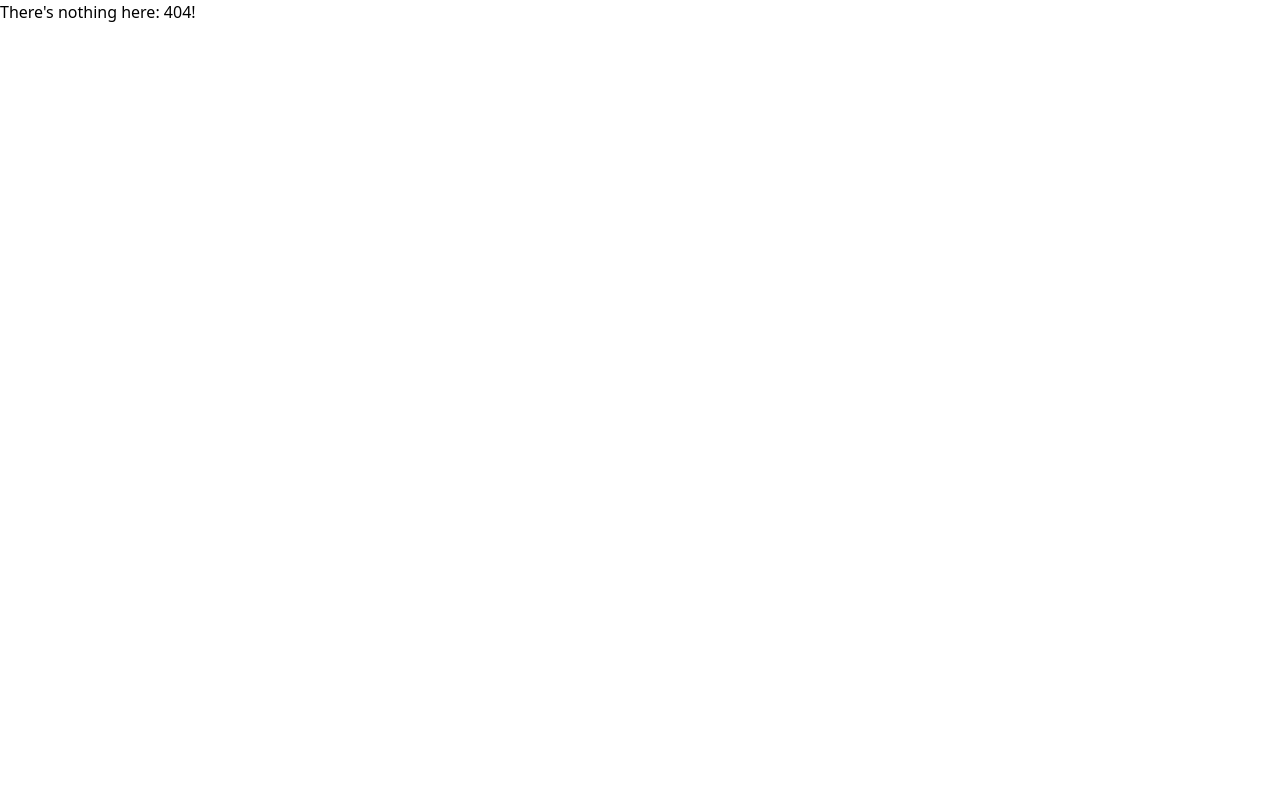
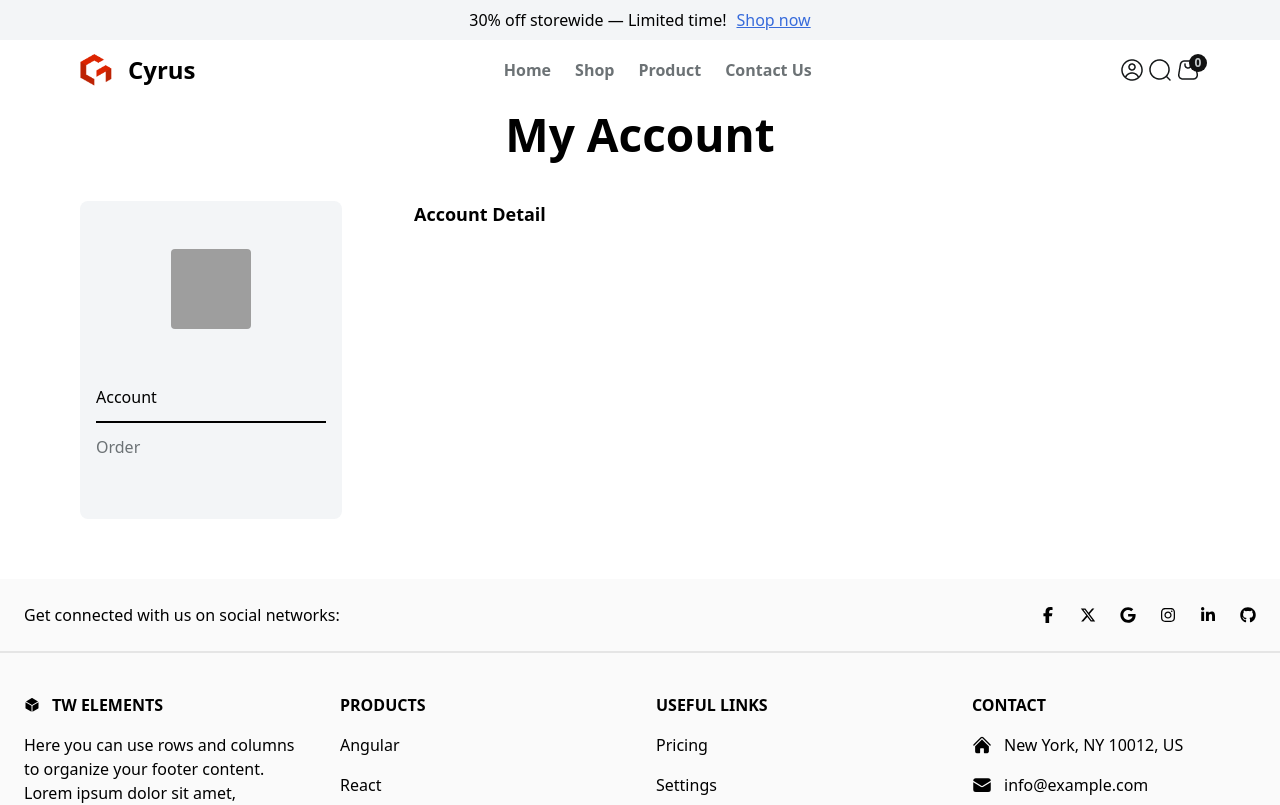
Before and after one commit to huydssparkminds/shop_user, a React (Vite) app: page /myaccount in a window 1280 px wide. Before the commit this address had no page. Shown: the top 805 px of the page. Built offline with nearby package versions, Linux system fonts and the light colour scheme; no server answers; grey boxes are pictures that could not be loaded.

Commit message:
checkout, myaccount

```diff
--- a/src/components/Layout/Header/HeaderMobile/index.tsx
+++ b/src/components/Layout/Header/HeaderMobile/index.tsx
@@ -7,18 +7,28 @@ import iconUser from "@/assets/img/user-circle.png";
 import { useCart } from "react-use-cart";
 import { NavRouter } from "@/router/route";
 import clsx from "clsx";
+import { useDispatch, useSelector } from "react-redux";
+import { RootState } from "@/redux/store";
+import { logout } from "@/redux/userSlice/UserSlice";
 
 interface HeaderMobileProps {
   handleCloseMobile: React.MouseEventHandler<HTMLButtonElement>;
   openMenu: boolean;
 }
 
-const HeaderMobile: React.FC<HeaderMobileProps> = ({ handleCloseMobile, openMenu }) => {
+const HeaderMobile: React.FC<HeaderMobileProps> = ({
+  handleCloseMobile,
+  openMenu,
+}) => {
   const { totalUniqueItems } = useCart();
-
+  const user = useSelector((state: RootState) => state.user.user);
+  const dispatch = useDispatch()
   return (
     <>
-      <div className={clsx(style.menuMobile,{[style.menuMobileOpen]: openMenu}  )}>
+      <div
+        className={clsx(style.menuMobile, {
+          [style.menuMobileOpen]: openMenu,
+        })}>
         <div className={style.headerMobile}>
           <Link className={style.logo} to={"/"}>
             Cyrus
@@ -31,7 +41,7 @@ const HeaderMobile: React.FC<HeaderMobileProps> = ({ handleCloseMobile, openMenu
 
         <div className={style.navLink}>
           <ul>
-            {NavRouter.map((e,i) => (
+            {NavRouter.map((e, i) => (
               <li key={i}>
                 <Link to={e.path}>{e.title}</Link>
               </li>
@@ -39,12 +49,20 @@ const HeaderMobile: React.FC<HeaderMobileProps> = ({ handleCloseMobile, openMenu
           </ul>
         </div>
 
-        <div className={style.LoginMobile}>
-          <button className={style.btnLogin}>Login</button>
-        </div>
+        {user ? (
+          <div className={style.LoginMobile}>
+            <button onClick={() => dispatch(logout())} className={style.btnLogin}>Logout</button>
+          </div>
+        ) : (
+          <div className={style.LoginMobile}>
+            <button className={style.btnLogin}>
+              <Link to={'/login'}>Login</Link>
+            </button>
+          </div>
+        )}
 
         <div className={style.controlBottom}>
-            <button className={`${style.btnIcon} ${style.hideOnMobile}`}>
+          <button className={`${style.btnIcon} ${style.hideOnMobile}`}>
             <img src={iconUser} alt="" />
           </button>
           <button className={`${style.btnIcon} ${style.hideOnMobile}`}>
--- a/src/components/Layout/Header/HeaderMobile/style.module.scss
+++ b/src/components/Layout/Header/HeaderMobile/style.module.scss
@@ -53,7 +53,6 @@
 
     .LoginMobile{
         margin-top: 12px;
-        padding-left: 10px;
         padding-bottom: 24px;
 
         .btnLogin{
--- a/src/components/ui/ControlRight/index.tsx
+++ b/src/components/ui/ControlRight/index.tsx
@@ -13,20 +13,25 @@ import { RootState } from "@/redux/store";
 const ControlRight = () => {
   const { totalUniqueItems } = useCart();
 
-  const isLoggin = useSelector((state: RootState) => state.user.isLoggin);
+  const isLoggin = useSelector((state: RootState) => state.user.user);
   const dispatch = useDispatch();
 
   const renderIcon = () => {
     if (isLoggin) {
       return (
-        <Dropdown.Item onClick={() => dispatch(logout())} key="signout">
-          <p>Sign out</p>
-        </Dropdown.Item>
+        <>
+          <Dropdown.Item key="account">
+            <Link to={"/myaccount"}>My Account</Link>
+          </Dropdown.Item>
+          <Dropdown.Item onClick={() => dispatch(logout())} key="signout">
+            <p>Sign out</p>
+          </Dropdown.Item>
+        </>
       );
     } else {
       return (
         <Dropdown.Item key="login">
-          <Link to='/login'>Login</Link>
+          <Link to="/login">Login</Link>
         </Dropdown.Item>
       );
     }
@@ -44,7 +49,6 @@ const ControlRight = () => {
           />
         }
         inline>
-        <Dropdown.Item key="account">My Account</Dropdown.Item>
         <Dropdown.Divider />
         {renderIcon()}
       </Dropdown>
--- a/src/page/Cart/Checkout/Checkout.tsx
+++ b/src/page/Cart/Checkout/Checkout.tsx
@@ -78,6 +78,7 @@ const Checkout = ({ setTabSelect, total, setOrderSucess }: Props) => {
   };
   return (
     <form className={style.form} onSubmit={handleSubmit(onSubmit)}>
+    <div className={style.formInfo}>
         <div className={style.contact}>
           <h1>Contact Infomation</h1>
           <div className="flex flex-col gap-4">
@@ -158,6 +159,7 @@ const Checkout = ({ setTabSelect, total, setOrderSucess }: Props) => {
             </div>
           </div>
         </div>
+    </div>
 
       <div className={style.btnOrder}>
         <Button type="submit" color={"dark"}>
--- a/src/page/Cart/Checkout/style.module.scss
+++ b/src/page/Cart/Checkout/style.module.scss
@@ -1,46 +1,68 @@
+@import "@/style/reponsive";
 
-.form{
-    display: grid;
-    grid-template-columns: repeat(2, 1fr);
+.form {
     width: 100%;
     margin-top: 2rem;
+    padding-bottom: 3rem;
 
-    padding-bottom: 3rem;
-    .contact{
+    .formInfo {
+        display: flex;
+
+        @include respond-to(mobile) {
+            flex-direction: column;
+        }
+
+        .contact {
             padding: 1rem;
             flex: 1;
             border-radius: 4px;
             border: 1px solid #e3e8ea;
 
-        h1{
+            h1 {
                 font-weight: 600;
-            margin-bottom:1rem;
+                margin-bottom: 1rem;
                 font-size: 18px;
             }
         }
-    .shipping{
+
+        .shipping {
             padding: 1rem;
             flex: 1;
             margin-left: 1rem;
             border-radius: 4px;
             border: 1px solid #e3e8ea;
 
-        h1{
+            @include respond-to(mobile) {
+                margin-left: 0;
+                margin-top: 10px;
+            }
+
+            h1 {
                 font-weight: 600;
-            margin-bottom:1rem;
+                margin-bottom: 1rem;
                 font-size: 18px;
             }
         }
+    }
+
+
+
+
+
     .btnOrder {
-        grid-column: 1 / -1; /* This makes the button span across the entire row */
-        grid-row: 2; /* This places the button in the second row */
+        grid-column: 1 / -1;
+        grid-row: 2;
         display: flex;
-        justify-content: center; /* Centers the button horizontally */
-        align-items: center; /* Centers the button vertically */
+        justify-content: center;
+        align-items: center;
         margin: 2rem auto 0 auto;
         width: 320px;
 
-        button{
+        @include respond-to(mobile) {
+            order: 3;
+        }
+
+        button {
             width: 100%;
         }
     }
--- /dev/null
+++ b/src/page/MyAccount/MyAccount.tsx
@@ -0,0 +1,67 @@
+import Container from "@/components/block/container/Container";
+import style from "./style.module.scss";
+import InfoAccount from "./account/InfoAccount";
+import MyOrder from "./order/MyOrder";
+import { useState } from "react";
+import { Avatar } from "flowbite-react";
+import { useSelector } from "react-redux";
+import { RootState } from "@/redux/store";
+import clsx from "clsx";
+
+type Tab = {
+  id: number;
+  name: string;
+  component: () => JSX.Element;
+};
+const tabAccount: Tab[] = [
+  {
+    id: 1,
+    name: "Account",
+    component: InfoAccount,
+  },
+  {
+    id: 2,
+    name: "Order",
+    component: MyOrder,
+  },
+];
+const MyAccount = () => {
+  const user = useSelector((state: RootState) => state.user.user);
+  const [tab, setTab] = useState<number>(tabAccount[0].id);
+  const componentTab = tabAccount.find((e) => e.id === tab);
+
+  return (
+    <Container className={style.MyAccount}>
+      <h1 className={style.title}>My Account</h1>
+      <div className={style.wrapper}>
+        <div className={style.tabsList}>
+          <div className={style.avata}>
+            <Avatar
+              img="https://w7.pngwing.com/pngs/129/292/png-transparent-female-avatar-girl-face-woman-user-flat-classy-users-icon.png"
+              size="lg"
+            />
+            <h2>{user?.username}</h2>
+          </div>
+
+          <div className={style.navItem}>
+            <ul>
+              {tabAccount &&
+                tabAccount.map((e) => (
+                  <li
+                    onClick={() => setTab(e.id)}
+                    className={clsx({ [style.activeTab]: e.id === tab })}
+                    key={e.id}>
+                    {e.name}
+                  </li>
+                ))}
+            </ul>
+          </div>
+        </div>
+
+        <div className="w-full"> {componentTab && (<componentTab.component />)} </div>
+      </div>
+    </Container>
+  );
+};
+
+export default MyAccount;
--- /dev/null
+++ b/src/page/MyAccount/account/InfoAccount.tsx
@@ -0,0 +1,40 @@
+// import { Label, TextInput } from "flowbite-react";
+import style from "./style.module.scss"
+// import { useSelector } from "react-redux";
+// import { RootState } from "@/redux/store";
+const InfoAccount = () => {
+
+  return (
+    <div className={style.infoAccount}>
+      <h1>Account Detail</h1>
+      {/* <div>
+        <div className="mb-2 block">
+          <Label htmlFor="email1" value="Your email" />
+        </div>
+        <TextInput
+          id="email1"
+          type="email"
+          placeholder="name@flowbite.com"
+          value={user?.email}
+          required
+        />
+      </div>
+      <div>
+        <div className="mb-2 block">
+          <Label htmlFor="username" value="User Name" />
+        </div>
+        <TextInput
+          id="username"
+          type="username"
+          disabled
+          value={user?.username}
+
+          placeholder="name@flowbite.com"
+          required
+        />
+      </div> */}
+    </div>
+  );
+};
+
+export default InfoAccount;
--- /dev/null
+++ b/src/page/MyAccount/account/style.module.scss
@@ -0,0 +1,7 @@
+.infoAccount{
+    h1{
+        font-weight: bold;
+        font-size: 18px;
+        margin-bottom: 10px;
+    }
+}
--- /dev/null
+++ b/src/page/MyAccount/order/MyOrder.tsx
@@ -0,0 +1,66 @@
+import { useSelector } from "react-redux";
+import style from "./style.module.scss";
+import { Table } from "flowbite-react";
+import { RootState } from "@/redux/store";
+import { useEffect, useState } from "react";
+import orderApi from "@/services/orderApi";
+import { TypeOrderSucess } from "@/models/model";
+const MyOrder = () => {
+  const user = useSelector((state: RootState) => state.user.user);
+  const [orders, setOrders] = useState<TypeOrderSucess[] | null>(null);
+
+  useEffect(() => {
+    const fetchOrder = async () => {
+      try {
+        const response = await orderApi.getOrderById(user!.id);
+        setOrders(response.data.data);
+      } catch (error) {
+        console.log(error);
+      }
+    };
+    fetchOrder();
+  }, []);
+
+  return (
+    <div className={style.myOrder}>
+      <h1>Orders Detail</h1>
+      <div className="overflow-x-auto">
+        <Table>
+          <Table.Head>
+            <Table.HeadCell>Order_id</Table.HeadCell>
+            <Table.HeadCell>Date</Table.HeadCell>
+            <Table.HeadCell>Status</Table.HeadCell>
+            <Table.HeadCell>Price</Table.HeadCell>
+            <Table.HeadCell>
+              <span className="sr-only">Edit</span>
+            </Table.HeadCell>
+          </Table.Head>
+          <Table.Body className="divide-y">
+              {orders &&
+                orders.map((e) => (
+                  <>
+                  <Table.Row className="bg-white dark:border-gray-700 dark:bg-gray-800">
+                    <Table.Cell className="whitespace-nowrap font-medium text-gray-900 dark:text-white">
+                      {e._id}
+                    </Table.Cell>
+                    <Table.Cell>{e.invoice_date}</Table.Cell>
+                    <Table.Cell>{e.status}</Table.Cell>
+                    <Table.Cell>{e.total}</Table.Cell>
+                    <Table.Cell>
+                      <a
+                        href="#"
+                        className="font-medium text-cyan-600 hover:underline dark:text-cyan-500">
+                        view
+                      </a>
+                    </Table.Cell>
+            </Table.Row>
+                  </>
+                ))}
+          </Table.Body>
+        </Table>
+      </div>
+    </div>
+  );
+};
+
+export default MyOrder;
--- /dev/null
+++ b/src/page/MyAccount/order/style.module.scss
@@ -0,0 +1,7 @@
+.myOrder{
+    h1{
+        font-weight: bold;
+        font-size: 18px;
+        margin-bottom: 10px;
+    }
+}
--- /dev/null
+++ b/src/page/MyAccount/style.module.scss
@@ -0,0 +1,67 @@
+@import "@/style/reponsive";
+
+.MyAccount {
+    margin-top: 60px;
+    margin-bottom: 60px;
+
+
+    .title {
+        text-align: center;
+        font-size: 46px;
+        font-weight: 800;
+
+        @include respond-to(mobile) {
+            font-size: 24px;
+        }
+    }
+
+    .wrapper{
+        display: flex;
+        margin-top: 2rem;
+
+        @include respond-to(mobile) {
+            flex-direction: column;
+        }
+        .tabsList{
+            max-width: 262px;
+            width: 100%;
+            border-radius: 8px;
+            padding: 3rem 1rem;
+            display: flex;
+            flex-direction: column;
+            background-color: #F3F5F7;
+            margin-right: 72px;
+            @include respond-to(mobile) {
+                margin-right: 0;
+                max-width: 100%;
+                margin-bottom: 12px;
+
+
+            }
+            .avata{
+                h2{
+                    text-align: center;
+                    font-weight: 600;
+                    margin-top: 0.75rem;
+                }
+            }
+
+            .navItem{
+                margin-top: 2rem;
+
+                li{
+                    padding: 0.75rem 0;
+                    cursor: pointer;
+                    font-weight: 500;
+                    color: #6C7275;
+                     border-bottom: 0px solid ;
+
+                }
+                .activeTab{
+                    color: black;
+                    border-bottom: 2px solid black ;
+                }
+            }
+        }
+    }
+}
--- a/src/router/route.ts
+++ b/src/router/route.ts
@@ -1,5 +1,6 @@
 import Cart from "@/page/Cart/Cart";
 import HomePage from "@/page/HomePage";
+import MyAccount from "@/page/MyAccount/MyAccount";
 import ProductDetail from "@/page/ProductDetail/ProductDetail";
 import Shop from "@/page/Shop/Shop";
 
@@ -28,6 +29,12 @@ export const PublicRoute = [
     link: true,
     component: ProductDetail,
   },
+  {
+    name: "MyAccount",
+    path: "/myaccount",
+    link: true,
+    component: MyAccount,
+  },
 ];
 
 
```
Also changed, not shown: src/assets/img/avata.jpg (added). Lines whose indentation alone changed are shown as unchanged.
